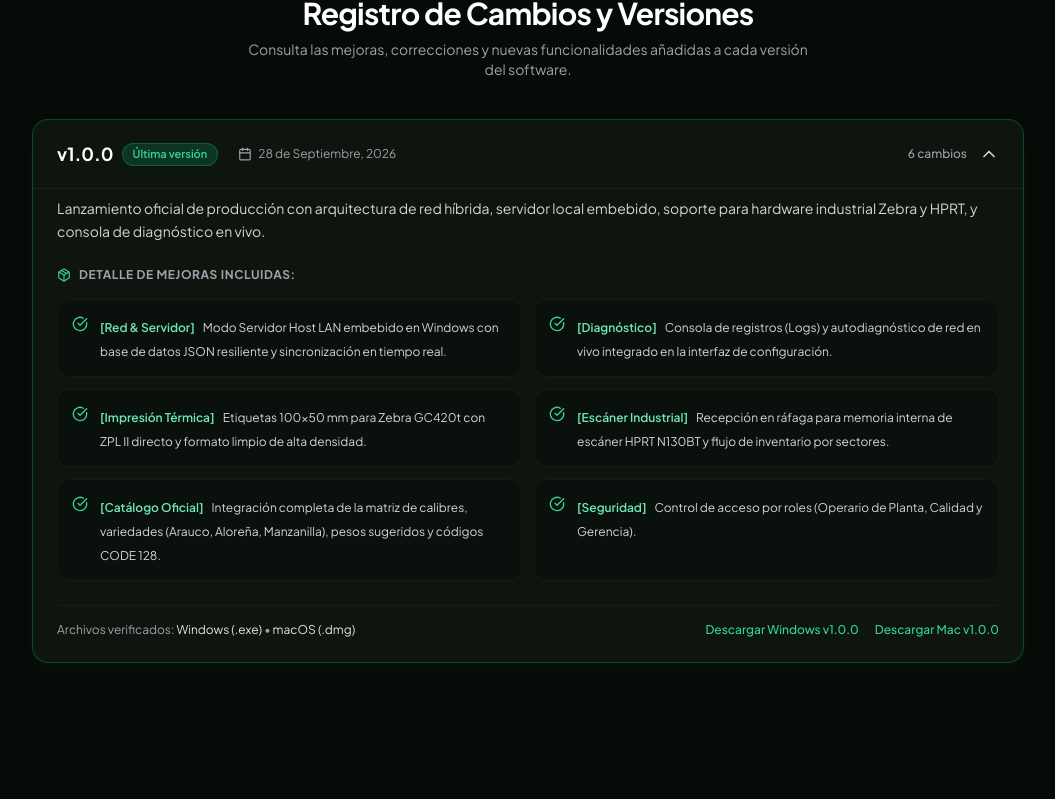
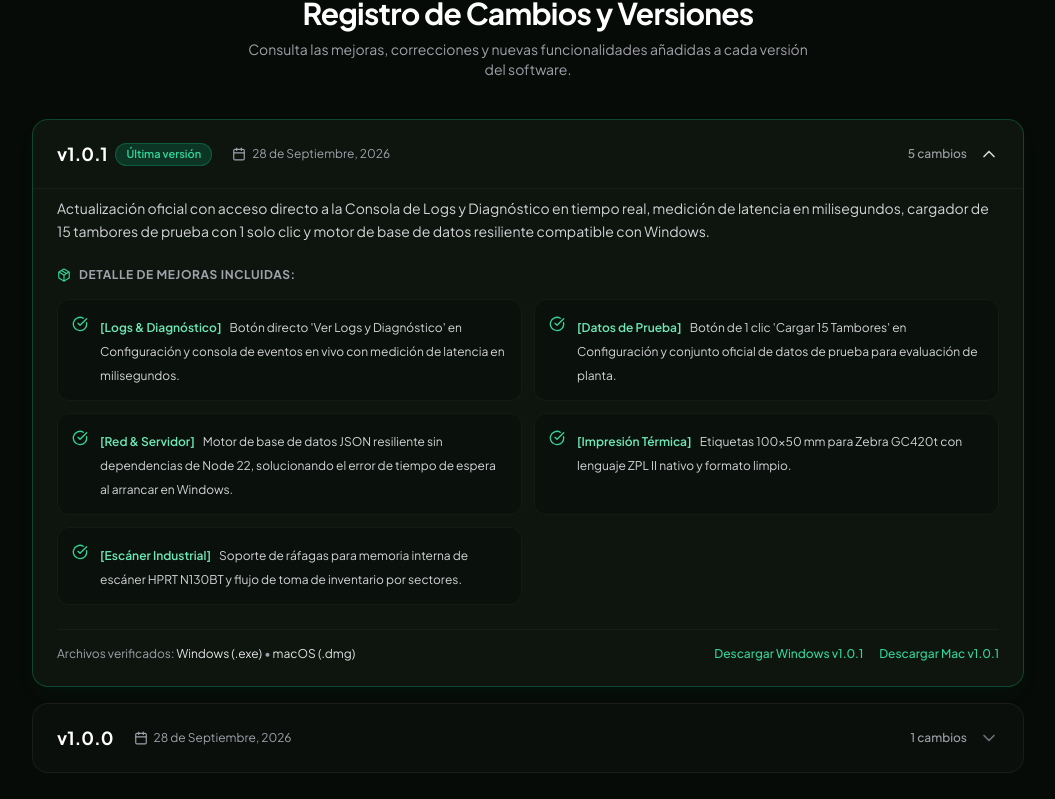
Before and after one commit to LopezJairo/olivicola-lujan-trazabilidad, a React (Vite) app in the folder portal/: page / in a window 1280 px wide. Shown: the part 1998-2797 px from the top of the page, without its empty margins (112-1167 px from the left). Built offline with nearby package versions, Linux system fonts and the light colour scheme.

Commit message:
release: v1.0.1 with direct logs shortcut, test datasets, and live diagnostics

```diff
--- a/package.json
+++ b/package.json
@@ -1,6 +1,6 @@
 {
   "name": "olivicola-lujan-trazabilidad",
-  "version": "1.0.0",
+  "version": "1.0.1",
   "main": "electron/main.cjs",
   "type": "module",
   "scripts": {
--- a/portal/public/versions.json
+++ b/portal/public/versions.json
@@ -1,15 +1,70 @@
 {
   "app_name": "Olivícola Luján - Sistema de Trazabilidad Industrial",
-  "latest_version": "1.0.0",
+  "latest_version": "1.0.1",
   "updated_at": "2026-09-28",
   "contact_support": "soporte@olivicolalujan.com",
   "releases": [
     {
-      "version": "1.0.0",
+      "version": "1.0.1",
       "date": "28 de Septiembre, 2026",
       "tag": "Estable · Recomendada",
       "status": "latest",
-      "summary": "Lanzamiento oficial de producción con arquitectura de red híbrida, servidor local embebido, soporte para hardware industrial Zebra y HPRT, y consola de diagnóstico en vivo.",
+      "summary": "Actualización oficial con acceso directo a la Consola de Logs y Diagnóstico en tiempo real, medición de latencia en milisegundos, cargador de 15 tambores de prueba con 1 solo clic y motor de base de datos resiliente compatible con Windows.",
+      "downloads": {
+        "windows": {
+          "available": true,
+          "name": "Windows x64",
+          "arch": "64-bit (x86_64)",
+          "os_req": "Windows 10 / 11",
+          "size": "85 MB",
+          "portable_name": "Olivicola Lujan Trazabilidad 1.0.1.exe",
+          "portable_url": "https://github.com/LopezJairo/olivicola-lujan-trazabilidad/releases/download/v1.0.1/Olivicola.Lujan.Trazabilidad.1.0.1.exe",
+          "setup_name": "Olivicola Lujan Trazabilidad Setup 1.0.1.exe",
+          "setup_url": "https://github.com/LopezJairo/olivicola-lujan-trazabilidad/releases/download/v1.0.1/Olivicola.Lujan.Trazabilidad.Setup.1.0.1.exe",
+          "role_badge": "Recomendado para Servidor Host o Cliente"
+        },
+        "mac": {
+          "available": true,
+          "name": "macOS",
+          "arch": "Apple Silicon (ARM64)",
+          "os_req": "macOS 12.0+",
+          "size": "98 MB",
+          "dmg_name": "Olivicola Lujan Trazabilidad-1.0.1-arm64.dmg",
+          "dmg_url": "https://github.com/LopezJairo/olivicola-lujan-trazabilidad/releases/download/v1.0.1/Olivicola.Lujan.Trazabilidad-1.0.1-arm64.dmg",
+          "zip_name": "Olivicola Lujan Trazabilidad-1.0.1-arm64-mac.zip",
+          "zip_url": "https://github.com/LopezJairo/olivicola-lujan-trazabilidad/releases/download/v1.0.1/Olivicola.Lujan.Trazabilidad-1.0.1-arm64-mac.zip",
+          "role_badge": "Terminal Cliente LAN o Administración"
+        }
+      },
+      "changelog": [
+        {
+          "category": "Logs & Diagnóstico",
+          "text": "Botón directo 'Ver Logs y Diagnóstico' en Configuración y consola de eventos en vivo con medición de latencia en milisegundos."
+        },
+        {
+          "category": "Datos de Prueba",
+          "text": "Botón de 1 clic 'Cargar 15 Tambores' en Configuración y conjunto oficial de datos de prueba para evaluación de planta."
+        },
+        {
+          "category": "Red & Servidor",
+          "text": "Motor de base de datos JSON resiliente sin dependencias de Node 22, solucionando el error de tiempo de espera al arrancar en Windows."
+        },
+        {
+          "category": "Impresión Térmica",
+          "text": "Etiquetas 100x50 mm para Zebra GC420t con lenguaje ZPL II nativo y formato limpio."
+        },
+        {
+          "category": "Escáner Industrial",
+          "text": "Soporte de ráfagas para memoria interna de escáner HPRT N130BT y flujo de toma de inventario por sectores."
+        }
+      ]
+    },
+    {
+      "version": "1.0.0",
+      "date": "28 de Septiembre, 2026",
+      "tag": "Versión Inicial",
+      "status": "previous",
+      "summary": "Lanzamiento oficial de producción con arquitectura de red híbrida, servidor local embebido y catálogo oficial.",
       "downloads": {
         "windows": {
           "available": true,
@@ -38,28 +93,8 @@
       },
       "changelog": [
         {
-          "category": "Red & Servidor",
-          "text": "Modo Servidor Host LAN embebido en Windows con base de datos JSON resiliente y sincronización en tiempo real."
-        },
-        {
-          "category": "Diagnóstico",
-          "text": "Consola de registros (Logs) y autodiagnóstico de red en vivo integrado en la interfaz de configuración."
-        },
-        {
-          "category": "Impresión Térmica",
-          "text": "Etiquetas 100x50 mm para Zebra GC420t con ZPL II directo y formato limpio de alta densidad."
-        },
-        {
-          "category": "Escáner Industrial",
-          "text": "Recepción en ráfaga para memoria interna de escáner HPRT N130BT y flujo de inventario por sectores."
-        },
-        {
-          "category": "Catálogo Oficial",
-          "text": "Integración completa de la matriz de calibres, variedades (Arauco, Aloreña, Manzanilla), pesos sugeridos y códigos CODE 128."
-        },
-        {
-          "category": "Seguridad",
-          "text": "Control de acceso por roles (Operario de Planta, Calidad y Gerencia)."
+          "category": "Lanzamiento",
+          "text": "Lanzamiento inicial del sistema de trazabilidad de Olivícola Luján."
         }
       ]
     }
--- a/portal/src/data/defaultVersions.js
+++ b/portal/src/data/defaultVersions.js
@@ -1,65 +1,100 @@
 export const DEFAULT_VERSIONS_DATA = {
   app_name: "Olivícola Luján - Sistema de Trazabilidad Industrial",
-  latest_version: "1.0.0",
+  latest_version: "1.0.1",
   updated_at: "2026-09-28",
   contact_support: "soporte@olivicolalujan.com",
   releases: [
     {
-      version: "1.0.0",
-      date: "28 de Septiembre, 2026",
-      tag: "Estable · Recomendada",
-      status: "latest",
-      summary: "Lanzamiento oficial de producción con arquitectura de red híbrida, servidor local embebido, soporte para hardware industrial Zebra y HPRT, y consola de diagnóstico en vivo.",
-      downloads: {
-        windows: {
-          available: true,
-          name: "Windows x64",
-          arch: "64-bit (x86_64)",
-          os_req: "Windows 10 / 11",
-          size: "81 MB",
-          portable_name: "Olivicola Lujan Trazabilidad 1.0.0.exe",
-          portable_url: "https://github.com/LopezJairo/olivicola-lujan-trazabilidad/releases/download/v1.0.0/Olivicola.Lujan.Trazabilidad.1.0.0.exe",
-          setup_name: "Olivicola Lujan Trazabilidad Setup 1.0.0.exe",
-          setup_url: "https://github.com/LopezJairo/olivicola-lujan-trazabilidad/releases/download/v1.0.0/Olivicola.Lujan.Trazabilidad.Setup.1.0.0.exe",
-          role_badge: "Recomendado para Servidor Host o Cliente"
+      "version": "1.0.1",
+      "date": "28 de Septiembre, 2026",
+      "tag": "Estable · Recomendada",
+      "status": "latest",
+      "summary": "Actualización oficial con acceso directo a la Consola de Logs y Diagnóstico en tiempo real, medición de latencia en milisegundos, cargador de 15 tambores de prueba con 1 solo clic y motor de base de datos resiliente compatible con Windows.",
+      "downloads": {
+        "windows": {
+          "available": true,
+          "name": "Windows x64",
+          "arch": "64-bit (x86_64)",
+          "os_req": "Windows 10 / 11",
+          "size": "85 MB",
+          "portable_name": "Olivicola Lujan Trazabilidad 1.0.1.exe",
+          "portable_url": "https://github.com/LopezJairo/olivicola-lujan-trazabilidad/releases/download/v1.0.1/Olivicola.Lujan.Trazabilidad.1.0.1.exe",
+          "setup_name": "Olivicola Lujan Trazabilidad Setup 1.0.1.exe",
+          "setup_url": "https://github.com/LopezJairo/olivicola-lujan-trazabilidad/releases/download/v1.0.1/Olivicola.Lujan.Trazabilidad.Setup.1.0.1.exe",
+          "role_badge": "Recomendado para Servidor Host o Cliente"
         },
-        mac: {
-          available: true,
-          name: "macOS",
-          arch: "Apple Silicon (ARM64)",
-          os_req: "macOS 12.0+",
-          size: "98 MB",
-          dmg_name: "Olivicola Lujan Trazabilidad-1.0.0-arm64.dmg",
-          dmg_url: "https://github.com/LopezJairo/olivicola-lujan-trazabilidad/releases/download/v1.0.0/Olivicola.Lujan.Trazabilidad-1.0.0-arm64.dmg",
-          zip_name: "Olivicola Lujan Trazabilidad-1.0.0-arm64-mac.zip",
-          zip_url: "https://github.com/LopezJairo/olivicola-lujan-trazabilidad/releases/download/v1.0.0/Olivicola.Lujan.Trazabilidad-1.0.0-arm64-mac.zip",
-          role_badge: "Terminal Cliente LAN o Administración"
+        "mac": {
+          "available": true,
+          "name": "macOS",
+          "arch": "Apple Silicon (ARM64)",
+          "os_req": "macOS 12.0+",
+          "size": "98 MB",
+          "dmg_name": "Olivicola Lujan Trazabilidad-1.0.1-arm64.dmg",
+          "dmg_url": "https://github.com/LopezJairo/olivicola-lujan-trazabilidad/releases/download/v1.0.1/Olivicola.Lujan.Trazabilidad-1.0.1-arm64.dmg",
+          "zip_name": "Olivicola Lujan Trazabilidad-1.0.1-arm64-mac.zip",
+          "zip_url": "https://github.com/LopezJairo/olivicola-lujan-trazabilidad/releases/download/v1.0.1/Olivicola.Lujan.Trazabilidad-1.0.1-arm64-mac.zip",
+          "role_badge": "Terminal Cliente LAN o Administración"
         }
       },
-      changelog: [
+      "changelog": [
         {
-          category: "Red & Servidor",
-          text: "Modo Servidor Host LAN embebido en Windows con base de datos JSON resiliente y sincronización en tiempo real."
+          "category": "Logs & Diagnóstico",
+          "text": "Botón directo 'Ver Logs y Diagnóstico' en Configuración y consola de eventos en vivo con medición de latencia en milisegundos."
         },
         {
-          category: "Diagnóstico",
-          text: "Consola de registros (Logs) y autodiagnóstico de red en vivo integrado en la interfaz de configuración."
+          "category": "Datos de Prueba",
+          "text": "Botón de 1 clic 'Cargar 15 Tambores' en Configuración y conjunto oficial de datos de prueba para evaluación de planta."
         },
         {
-          category: "Impresión Térmica",
-          text: "Etiquetas 100x50 mm para Zebra GC420t con ZPL II directo y formato limpio de alta densidad."
+          "category": "Red & Servidor",
+          "text": "Motor de base de datos JSON resiliente sin dependencias de Node 22, solucionando el error de tiempo de espera al arrancar en Windows."
         },
         {
-          category: "Escáner Industrial",
-          text: "Recepción en ráfaga para memoria interna de escáner HPRT N130BT y flujo de inventario por sectores."
+          "category": "Impresión Térmica",
+          "text": "Etiquetas 100x50 mm para Zebra GC420t con lenguaje ZPL II nativo y formato limpio."
         },
         {
-          category: "Catálogo Oficial",
-          text: "Integración completa de la matriz de calibres, variedades (Arauco, Aloreña, Manzanilla), pesos sugeridos y códigos CODE 128."
+          "category": "Escáner Industrial",
+          "text": "Soporte de ráfagas para memoria interna de escáner HPRT N130BT y flujo de toma de inventario por sectores."
+        }
+      ]
+    },
+    {
+      "version": "1.0.0",
+      "date": "28 de Septiembre, 2026",
+      "tag": "Versión Inicial",
+      "status": "previous",
+      "summary": "Lanzamiento oficial de producción con arquitectura de red híbrida, servidor local embebido y catálogo oficial.",
+      "downloads": {
+        "windows": {
+          "available": true,
+          "name": "Windows x64",
+          "arch": "64-bit (x86_64)",
+          "os_req": "Windows 10 / 11",
+          "size": "81 MB",
+          "portable_name": "Olivicola Lujan Trazabilidad 1.0.0.exe",
+          "portable_url": "https://github.com/LopezJairo/olivicola-lujan-trazabilidad/releases/download/v1.0.0/Olivicola.Lujan.Trazabilidad.1.0.0.exe",
+          "setup_name": "Olivicola Lujan Trazabilidad Setup 1.0.0.exe",
+          "setup_url": "https://github.com/LopezJairo/olivicola-lujan-trazabilidad/releases/download/v1.0.0/Olivicola.Lujan.Trazabilidad.Setup.1.0.0.exe",
+          "role_badge": "Recomendado para Servidor Host o Cliente"
         },
+        "mac": {
+          "available": true,
+          "name": "macOS",
+          "arch": "Apple Silicon (ARM64)",
+          "os_req": "macOS 12.0+",
+          "size": "98 MB",
+          "dmg_name": "Olivicola Lujan Trazabilidad-1.0.0-arm64.dmg",
+          "dmg_url": "https://github.com/LopezJairo/olivicola-lujan-trazabilidad/releases/download/v1.0.0/Olivicola.Lujan.Trazabilidad-1.0.0-arm64.dmg",
+          "zip_name": "Olivicola Lujan Trazabilidad-1.0.0-arm64-mac.zip",
+          "zip_url": "https://github.com/LopezJairo/olivicola-lujan-trazabilidad/releases/download/v1.0.0/Olivicola.Lujan.Trazabilidad-1.0.0-arm64-mac.zip",
+          "role_badge": "Terminal Cliente LAN o Administración"
+        }
+      },
+      "changelog": [
         {
-          category: "Seguridad",
-          text: "Control de acceso por roles (Operario de Planta, Calidad y Gerencia)."
+          "category": "Lanzamiento",
+          "text": "Lanzamiento inicial del sistema de trazabilidad de Olivícola Luján."
         }
       ]
     }
```
Also changed, not shown: 2 other files (tests, documents, lock files or other folders).
